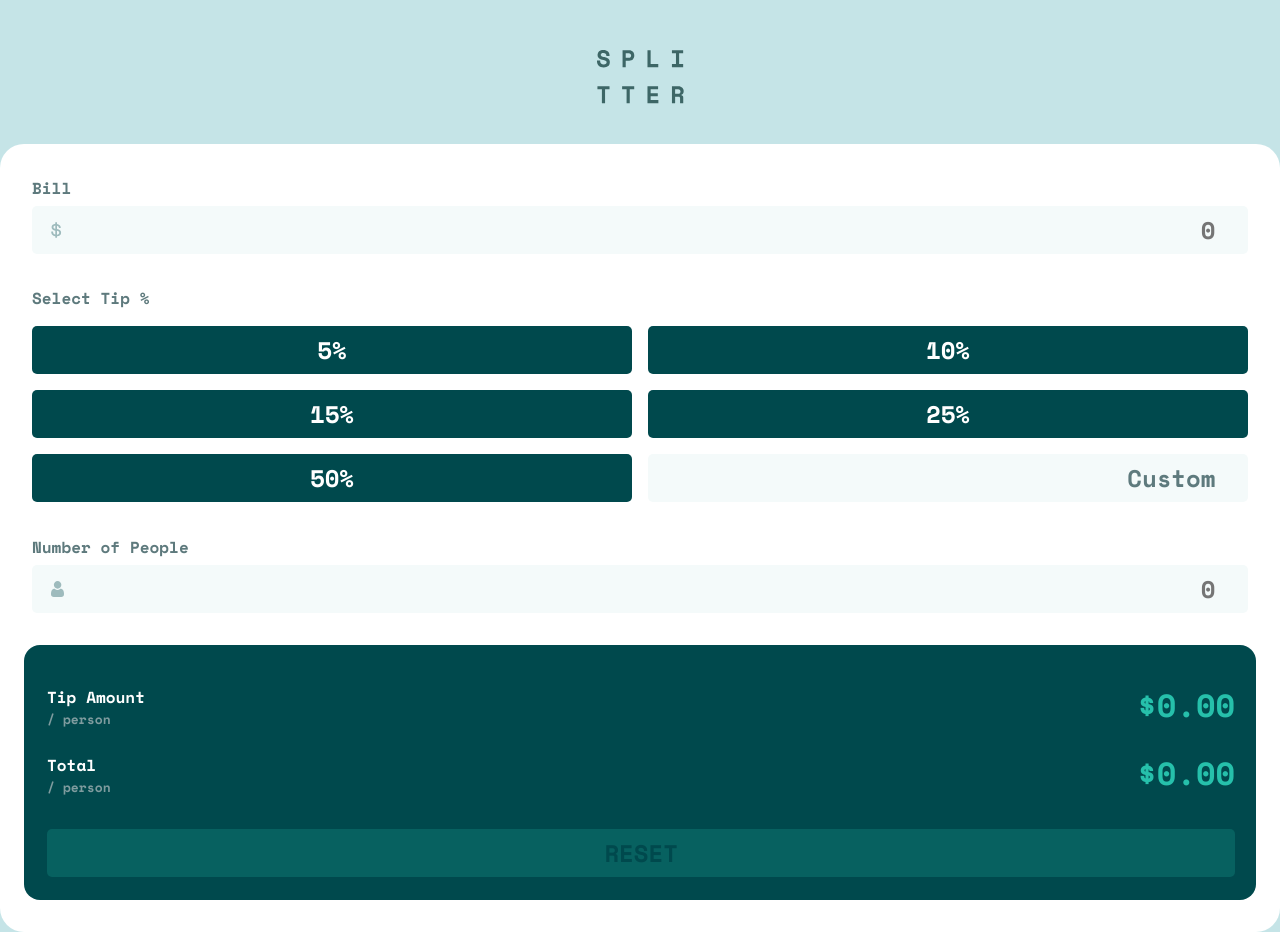
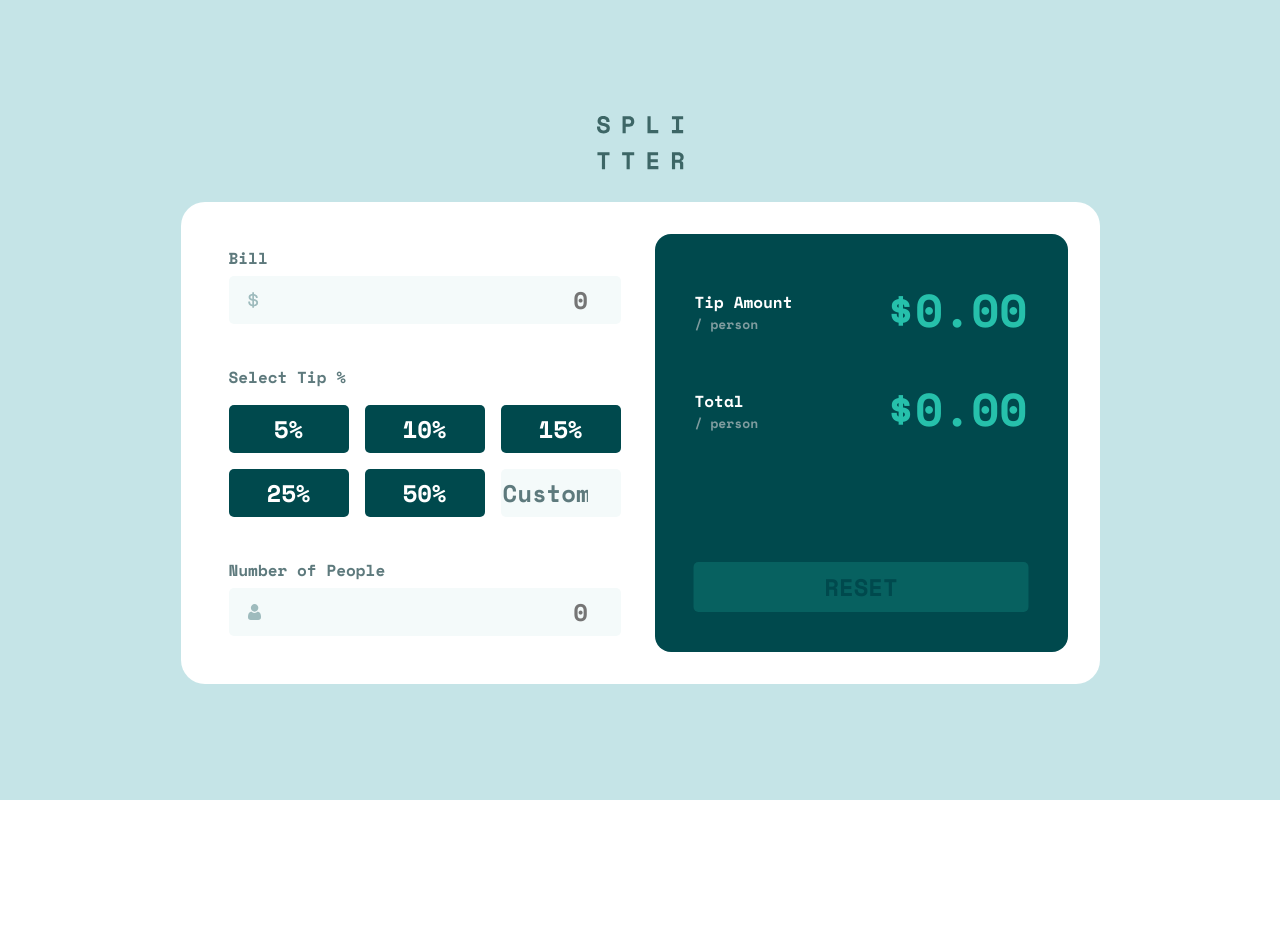
Before and after one commit to CarlosERM/tip-calculator, a website: page index.html in a window 1280 px wide. After the commit the page ends 800 px from the top, so only its background shows below. Drawn offline with nearby package versions, Linux system fonts and the light colour scheme.

Commit message:
finished

```diff
--- a/css/style.css
+++ b/css/style.css
@@ -22,6 +22,7 @@
 }
 html {
   box-sizing: border-box;
+  height: 100%;
 }
 
 *,
@@ -31,6 +32,7 @@ html {
 }
 body {
   font-family: "Space Mono", monospace;
+  min-height: 100%;
 }
 h1 {
   text-align: center;
@@ -177,3 +179,93 @@ span {
   background-color: var(--strong-cyan);
   cursor: auto;
 }
+@media all and (min-width: 700px) {
+  .big-box {
+    min-height: 100vh;
+  }
+}
+@media all and (min-width: 800px) {
+  h1 {
+    padding: 0rem;
+  }
+  .big-box {
+    display: flex;
+    justify-content: center;
+    flex-direction: column;
+    align-items: center;
+    gap: 1.875rem;
+  }
+  .calculator {
+    display: flex;
+    margin: 0;
+    gap: 1rem;
+    padding: 2rem;
+    min-width: 46.875rem;
+    min-height: 30.0625rem;
+  }
+  .tip-list {
+    grid-template-columns: repeat(2, 9.5rem);
+    grid-template-rows: repeat(2, 3rem);
+    gap: 1rem;
+  }
+  .calculator__input {
+    flex: 1 1 0rem;
+    margin: 0;
+  }
+  .calculator__output {
+    flex: 1 1 0rem;
+    margin-top: 0;
+    padding: 3.75rem 2.5rem 2.5rem 2.5rem;
+    position: relative;
+  }
+  .calculator__tip-amount {
+    margin-bottom: 3.75rem;
+  }
+  .inputs--reset {
+    margin-top: 8.125rem;
+    margin-bottom: 0;
+  }
+}
+@media all and (min-width: 919px) {
+  .calculator {
+    min-width: 57.4375rem;
+  }
+  .tip-list {
+    grid-template-columns: repeat(3, 7.5rem);
+  }
+  .calculator__tip {
+    margin-top: 2.8125rem;
+  }
+  .calculator__people {
+    margin-top: 2.8125rem;
+  }
+
+  h4 {
+    font-size: 2.875rem;
+    margin-top: -0.4375rem;
+  }
+  .calculator {
+    padding: 2rem;
+    gap: 1.125rem;
+  }
+  .calculator__input {
+    padding: 1rem;
+  }
+  .inputs--reset {
+    margin-bottom: 0;
+    height: 3.125rem;
+    width: 20.9375rem;
+    position: absolute;
+    left: 50%;
+    transform: translateX(-50%);
+  }
+}
+@media all and (min-width: 1400px) {
+  h1 {
+    position: absolute;
+    top: 162px;
+  }
+  .calculator {
+    margin-top: 4.0625rem;
+  }
+}
--- a/js/script.js
+++ b/js/script.js
@@ -9,6 +9,10 @@ const inputReset = document.querySelector(".inputs--reset");
 const tip = document.querySelector(".calculator__tip-amount h4");
 let percentageValue;
 const total = document.querySelector(".calculator__total h4");
+
+function roundToTwo(num) {
+  return +(Math.round(num + "e+2") + "e-2");
+}
 
 function handleLi() {
   percentage.forEach((li) => {
@@ -43,10 +47,22 @@ function handleInput() {
 
   const grandTotal = value + tipValue;
 
-  tip.innerHTML = `$${(tipValue / (people || 1)).toFixed(2)}`;
-  total.innerHTML = `$${grandTotal.toFixed(2)}`;
+  tip.innerHTML = `$${roundToTwo(tipValue / (people || 1))}`;
+  total.innerHTML = `$${roundToTwo(grandTotal / people)}`;
 
-  inputReset.classList.remove("inputs--reset--op");
+  if (inputReset.classList.contains("inputs--reset--op")) {
+    inputReset.classList.remove("inputs--reset--op");
+  }
+  if (
+    bill.value === `` &&
+    numberPeople.value === `` &&
+    tip.innerHTML === `$0.00` &&
+    total.innerHTML === `$0.00` &&
+    customTip.value === ``
+  ) {
+    inputReset.classList.add("inputs--reset--op");
+  }
+
   inputReset.addEventListener("click", reseter);
 }
 
```
